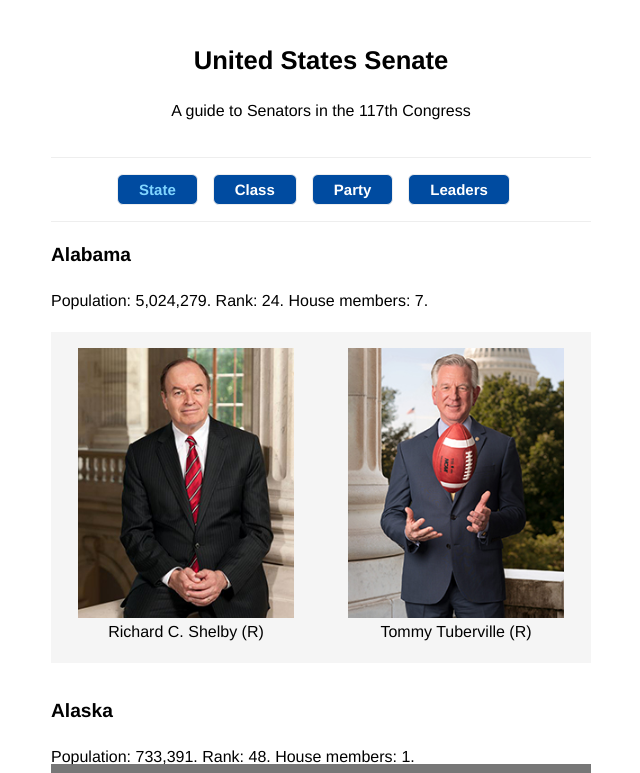
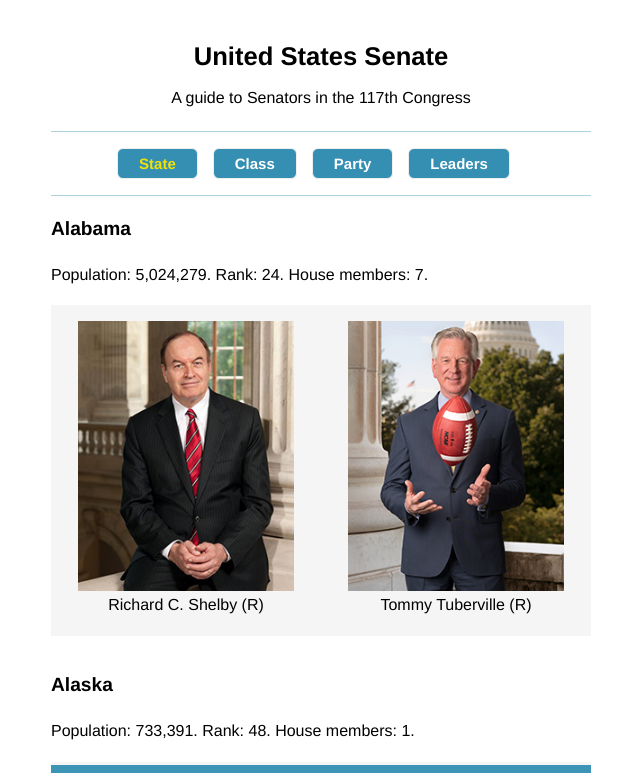
Before and after one commit to seankelliher/us-senators, a Vue app: page / in a window 1280 px wide. Shown: the top 773 px of the page, without its empty margins (319-959 px from the left). Built offline with nearby package versions, Linux system fonts and the light colour scheme.

Commit message:
Modify button bg, route selected color, 'jumps panel' bg.

```diff
--- a/src/assets/style.css
+++ b/src/assets/style.css
@@ -33,19 +33,19 @@
 }
 
 nav a.router-link-exact-active {
-    color: #80d6ff; /*blue 400 light*/
+    color: #F2E205;
 }
 
 nav {
-    border-top: 1px solid #eee; /*grey 200*/
-    border-bottom: 1px solid #eee; /*grey 200*/
+    border-top: 1px solid #afd2e0;
+    border-bottom: 1px solid #afd2e0;
 }
 
 button {
     margin-right: 1em;
     padding-right: 1.4em;
     padding-left: 1.4em;
-    background: #004ba0; /*blue 700 dark*/
+    background: #348fb3;
     border: 1px solid #eee; /*grey 200*/
     border-radius: 6px;
 }
@@ -72,7 +72,7 @@
     width: 90%;
     margin: 0 5%;
     padding: 0%;
-    background: #707070; /*grey 500*/
+    background: #348fb3;
     opacity: 0.95;
     position: sticky;
     bottom: 0;
@@ -132,6 +132,11 @@
     font-weight: 400;
 }
 
+header p {
+    line-height: 1.2;
+    margin-bottom: .5em;
+}
+
 .jumps-panel p {
     color: #fff;
     line-height: 1.2;
@@ -152,8 +157,9 @@
 
 h1 {
     font-family: "Helvetica Neue", Helvetica, Arial, sans-serif;
-    line-height: 1.5;
+    line-height: 1.2;
     font-weight: 700;
+    margin-bottom: .25em;
 }
 
 h2 {
```
